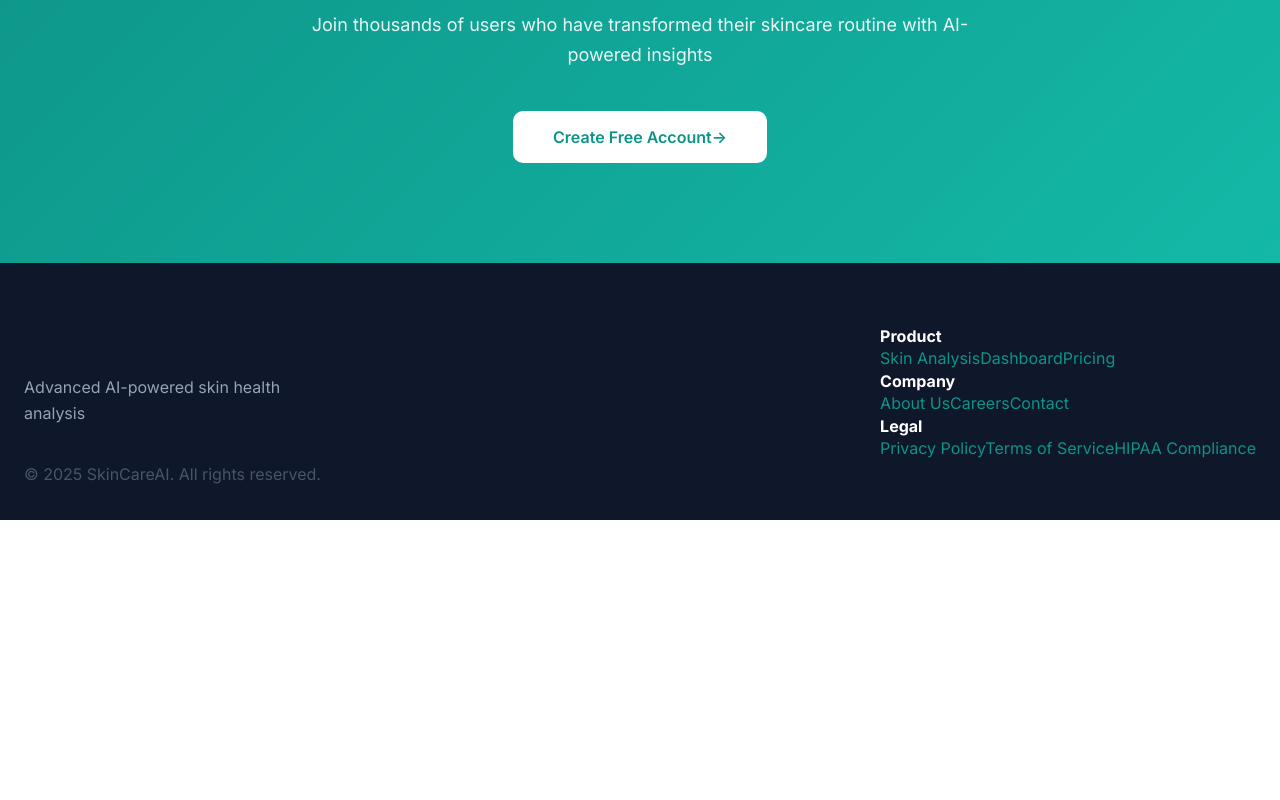
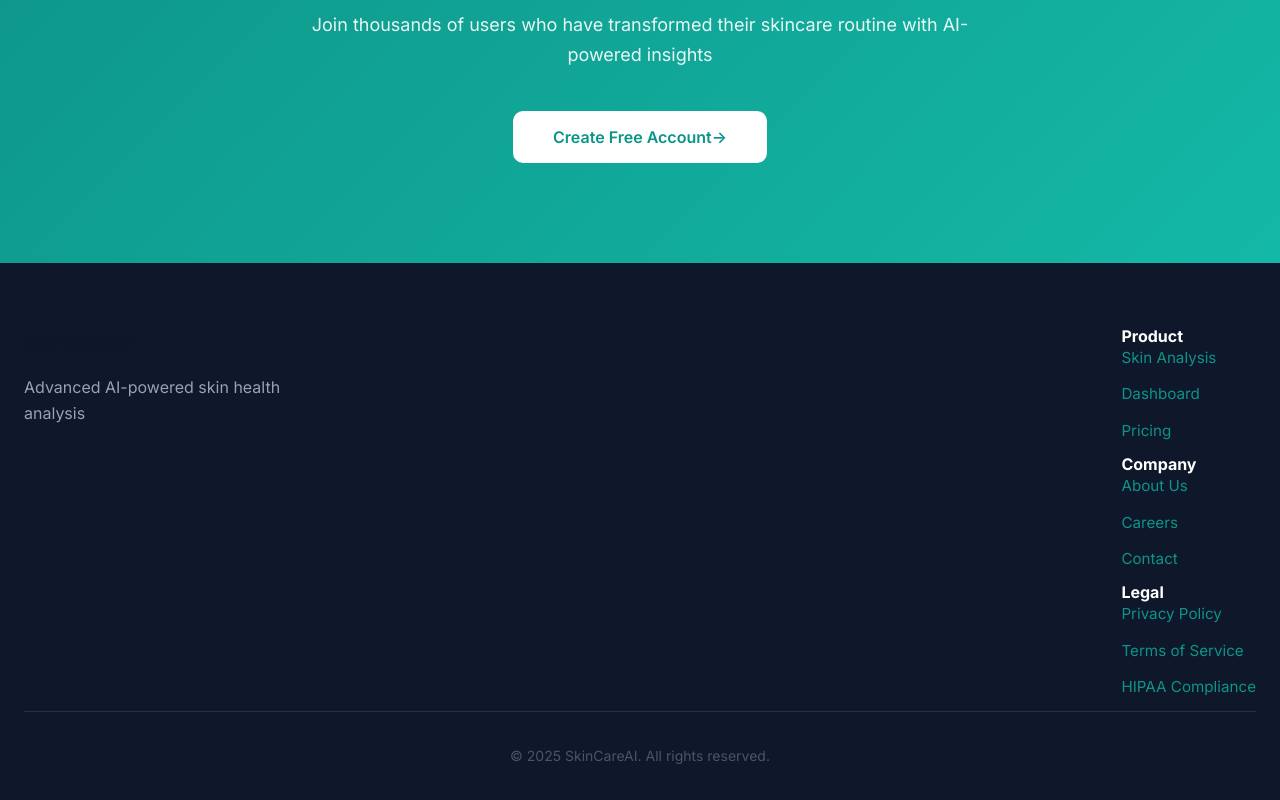
Before and after one commit to himprapatel-rgb/ai-skincare-intelligence-system, a React (Vite) app in the folder frontend/: page / in a window 1280 px wide. Shown: the part 2376-3176 px from the top of the page. Before the commit the page ends 2896 px from the top, so only its background shows below. Built offline with nearby package versions, Linux system fonts and the light colour scheme; no server answers.

Commit message:
fix(ui): Fix footer links - add display block for proper spacing

```diff
--- a/frontend/src/pages/HomePage.css
+++ b/frontend/src/pages/HomePage.css
@@ -399,7 +399,8 @@
 .footer-links h4 {
   color: white;
   font-size: 1rem;
-  .footer-links {
+}
+  .footer-links a {   display: block;
   text-decoration: none;
   margin-bottom: 12px;
   font-size: 0.95rem;
```
